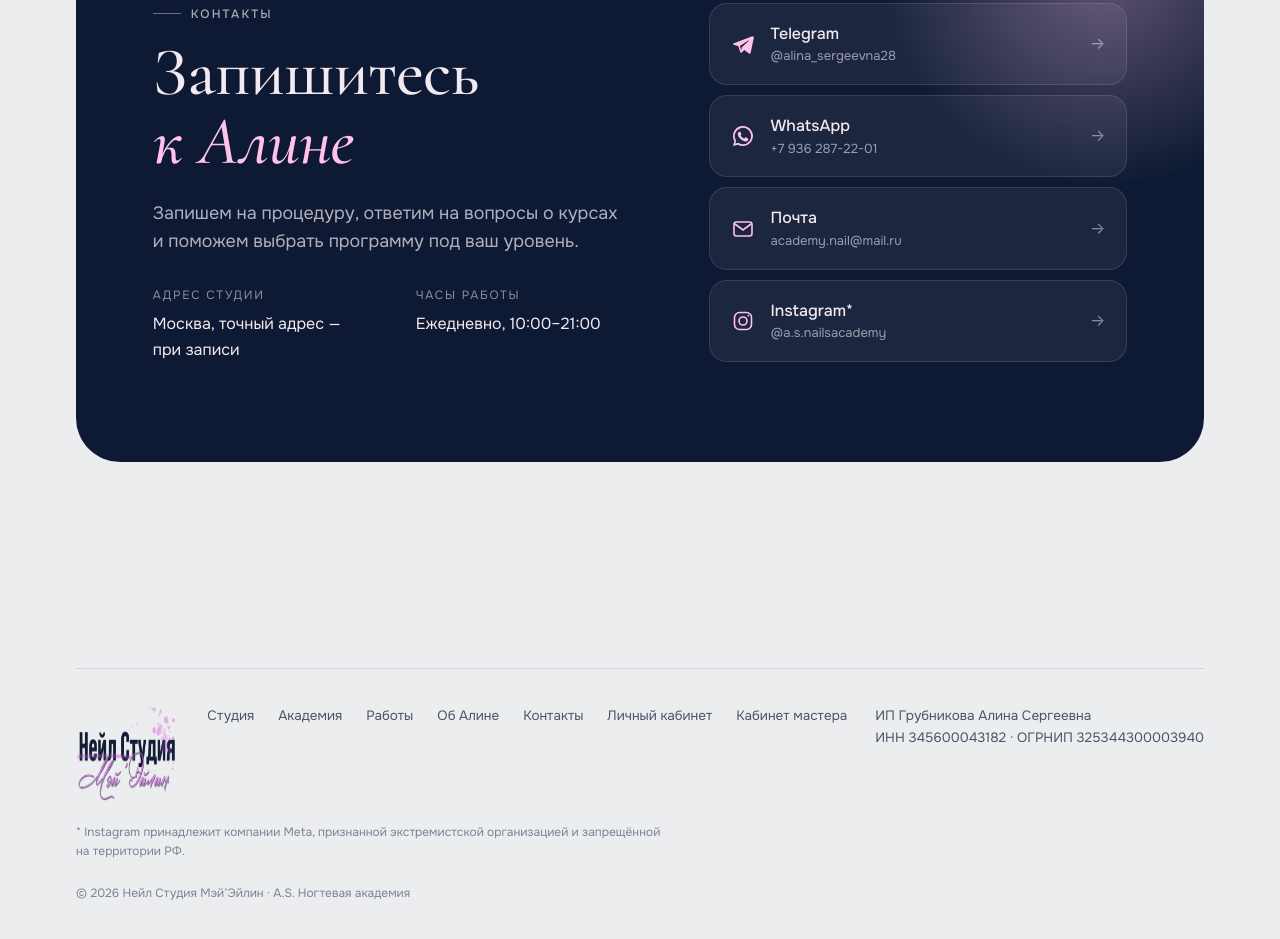
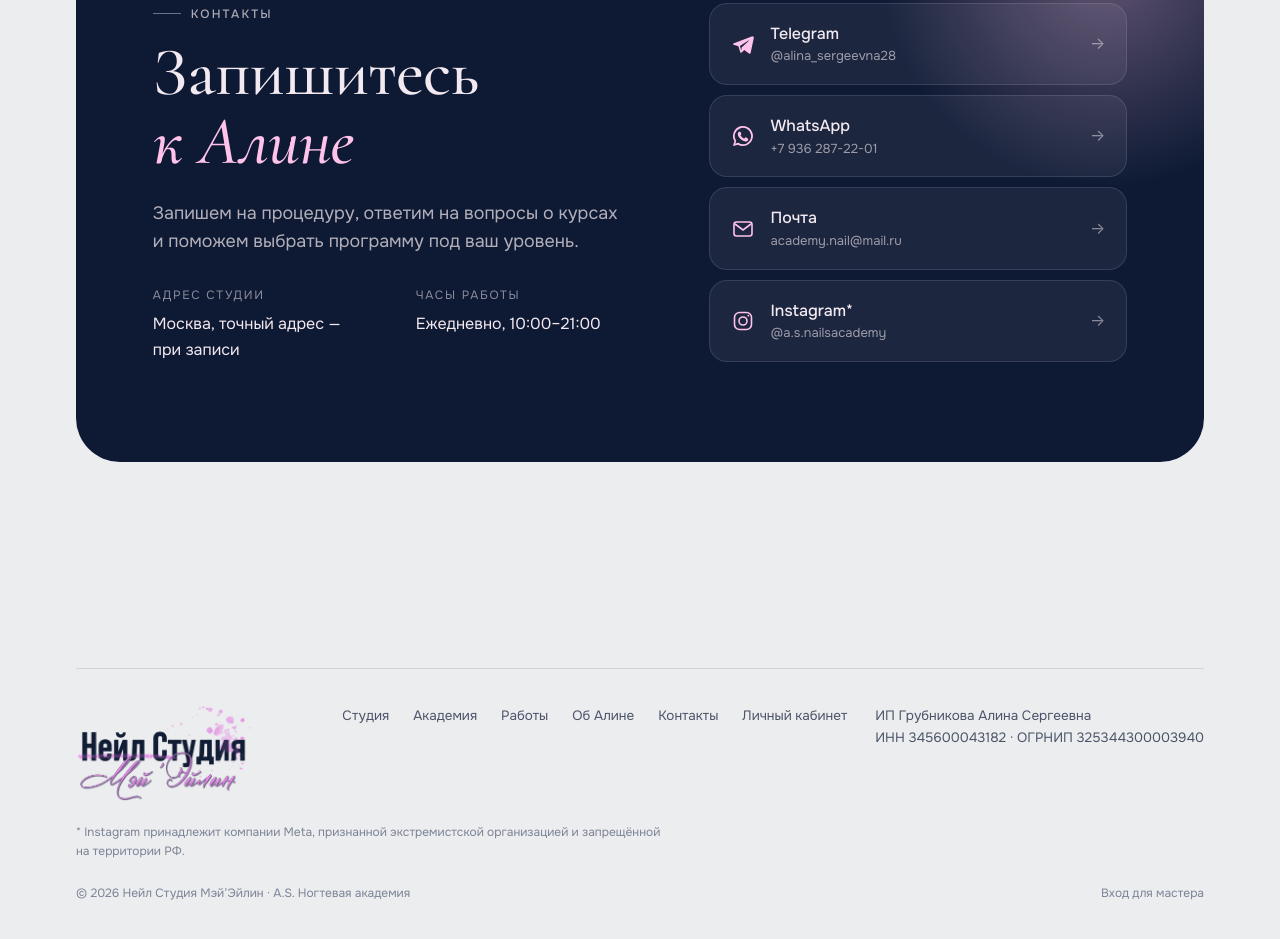
Before and after one commit to grubnikovv/sister-nails, a plain HTML site: page index.html in a window 1280 px wide. Shown: the part 9600-10539 px from the top of the page. Drawn offline with Linux system fonts and the light colour scheme.

Commit message:
Кабинеты разделены: без переключателя, вход для мастера — отдельной ссылкой внизу сайта
Co-Authored-By: Claude Opus 5.5 <noreply@anthropic.com>
Claude-Session: https://claude.ai/code/session_01NzJw3LZqVkXEfVDdRwKfeH

```diff
--- a/index.html
+++ b/index.html
@@ -323,6 +323,9 @@ dialog::backdrop{background:rgba(5,10,22,.55);-webkit-backdrop-filter:blur(6px);
 .ftr nav{display:flex;flex-wrap:wrap;gap:10px 24px}
 .ftr nav a{text-decoration:none}
 .ftr nav a:hover{color:var(--ink)}
+.ftr__end{display:flex;flex-wrap:wrap;align-items:baseline;justify-content:space-between;gap:8px 24px}
+.ftr__adm{font-size:12px;color:var(--ink3);text-decoration:none;margin-top:22px}
+.ftr__adm:hover{color:var(--ink)}
 .ftr small{display:block;font-size:12px;color:var(--ink3);margin-top:22px;max-width:56em}
 
 /* появление при прокрутке */
@@ -707,11 +710,11 @@ dialog::backdrop{background:rgba(5,10,22,.55);-webkit-backdrop-filter:blur(6px);
   <div class="wrap">
     <div class="ftr__grid">
       <a class="logo logo--big" href="#top" aria-label="Наверх"><img class="logo__l" src="img/logo.webp" width="720" height="393" alt="Нейл Студия Мэй’Эйлин"><img class="logo__d" src="img/logo-dark.webp" width="720" height="393" alt="" aria-hidden="true"></a>
-      <nav aria-label="Разделы"><a href="#studiya">Студия</a><a href="#kursy">Академия</a><a href="#raboty">Работы</a><a href="#obo-mne">Об Алине</a><a href="#kontakty">Контакты</a><a href="#kabinet">Личный кабинет</a><a href="#master">Кабинет мастера</a></nav>
+      <nav aria-label="Разделы"><a href="#studiya">Студия</a><a href="#kursy">Академия</a><a href="#raboty">Работы</a><a href="#obo-mne">Об Алине</a><a href="#kontakty">Контакты</a><a href="#kabinet">Личный кабинет</a></nav>
       <div>ИП Грубникова Алина Сергеевна<br>ИНН 345600043182 · ОГРНИП 325344300003940</div>
     </div>
     <small>* Instagram принадлежит компании Meta, признанной экстремистской организацией и запрещённой на территории РФ.</small>
-    <small>© <span id="yr">2026</span> Нейл Студия Мэй’Эйлин · A.S. Ногтевая академия</small>
+    <div class="ftr__end"><small>© <span id="yr">2026</span> Нейл Студия Мэй’Эйлин · A.S. Ногтевая академия</small><a class="ftr__adm" href="#master">Вход для мастера</a></div>
   </div>
 </footer>
 
@@ -924,7 +927,7 @@ textarea:focus,.inp:focus,select:focus{border-color:var(--fuchsia);box-shadow:0
 
   function shell(title,sub,tabs){
     var demo='<div class="app__demo"><span><b>Демо-режим</b> — вход по телефону появится на хостинге.</span><button type="button" data-act="reset">Сбросить демо</button></div>';
-    var who='<nav class="who" aria-label="Кабинеты"><a href="#kabinet"'+(view.who==='kabinet'?' aria-current="page"':'')+'>Клиентка и ученица</a><a href="#master"'+(view.who==='master'?' aria-current="page"':'')+'>Мастер</a></nav>';
+    var who=view.who==='master'?'<a class="btn btn--ghost btn--sm" href="#top"><span>На сайт</span></a>':'';
     var t='<div class="atabs" role="tablist">'+tabs.map(function(x){return '<button type="button" role="tab" data-tab="'+x[0]+'" aria-selected="'+(view.tab===x[0])+'">'+x[1]+(x[2]?'<span class="cnt">'+x[2]+'</span>':'')+'</button>'}).join('')+'</div>';
     return demo+'<div class="app__head"><div><h1>'+title+'</h1><p>'+sub+'</p></div>'+who+'</div>'+t+'<div class="pane" id="pane"></div>';
   }
```
